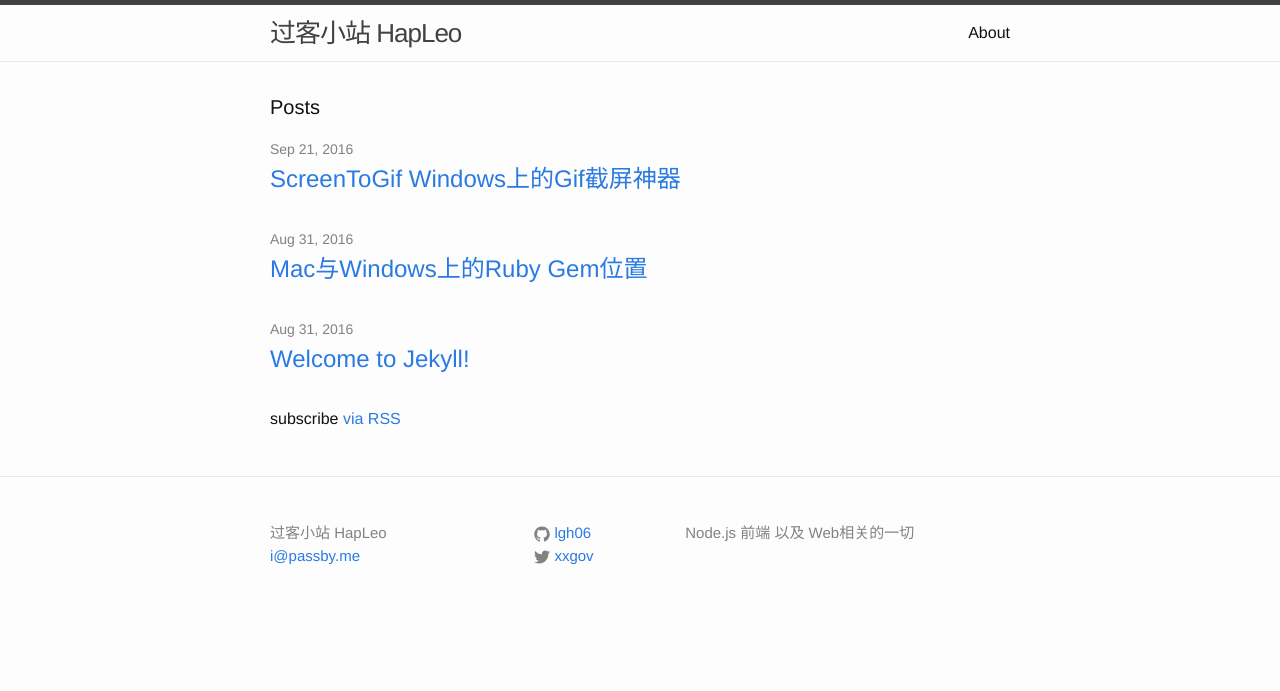
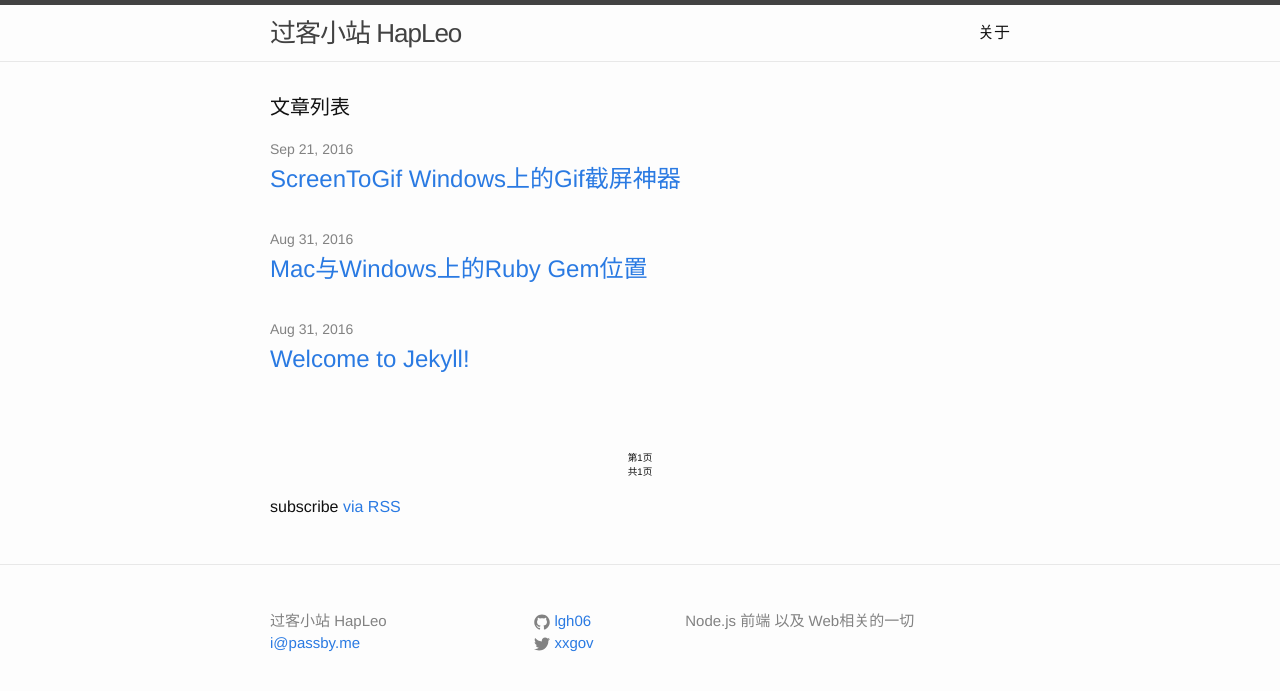
Before and after one commit to lgh06/blog, a Jekyll site: the page built from index.html, in a window 1280 px wide. Shown: the top 691 px of the page. Built offline with Jekyll 4.4.1, drawn with Linux system fonts in a browser that asks for light colours; the list of posts is cut into pages by our own code.

Commit message:
pagination and css

```diff
--- a/Gemfile
+++ b/Gemfile
@@ -14,6 +14,8 @@ ruby RUBY_VERSION
 # This is the default theme for new Jekyll sites. You may change this to anything you like.
 gem "minima"
 
+gem "jekyll-paginate"
+
 # If you want to use GitHub Pages, remove the "gem "jekyll"" above and
 # uncomment the line below. To upgrade, run `bundle update github-pages`.
 gem "github-pages", group: :jekyll_plugins
--- a/_config.yml
+++ b/_config.yml
@@ -26,6 +26,11 @@ github_username:  lgh06
 markdown: kramdown
 theme: minima
 
+paginate: 5
+paginate_path: "/page/:num/"
+
 port: 12000
 
 highlighter: pygments
+
+gems: ["jekyll-paginate"]
--- a/_sass/minima.scss
+++ b/_sass/minima.scss
@@ -41,3 +41,13 @@ $on-laptop:        800px !default;
   "minima/layout",
   "minima/syntax-highlighting"
 ;
+.pagination{
+  font-size:60%;
+  margin-top:10%;
+}
+.l-total-page-num{
+  font-size:60%;
+}
+.pagination,.l-total-page-num{
+  text-align:center;
+}
--- a/about.md
+++ b/about.md
@@ -1,6 +1,6 @@
 ---
 layout: page
-title: About
+title: "关于"
 permalink: /about/
 ---
 
--- a/index.html
+++ b/index.html
@@ -4,10 +4,10 @@ layout: default
 
 <div class="home">
 
-  <h1 class="page-heading">Posts</h1>
+  <h1 class="page-heading">文章列表</h1>
 
   <ul class="post-list">
-    {% for post in site.posts %}
+    {% for post in paginator.posts %}
       <li>
         <span class="post-meta">{{ post.date | date: "%b %-d, %Y" }}</span>
 
@@ -18,6 +18,26 @@ layout: default
     {% endfor %}
   </ul>
 
+<!-- Pagination links -->
+<div class="pagination">
+  {% if paginator.previous_page %}
+    <a href="{{ paginator.previous_page_path }}" class="previous">上一页</a>
+  {% else %}
+    <!-- <span class="previous">Previous</span> -->
+  {% endif %}
+  <span class="page_number ">第{{ paginator.page }}页</span>
+  {% if paginator.next_page %}
+    <a href="{{ paginator.next_page_path }}" class="next">下一页</a>
+  {% else %}
+    <!-- <span class="next ">Next</span> -->
+  {% endif %}
+</div>
+
+
+
+
+
+  <p class="l-total-page-num">共{{ paginator.total_pages }}页</p>
   <p class="rss-subscribe">subscribe <a href="{{ "/feed.xml" | prepend: site.baseurl }}">via RSS</a></p>
 
 </div>
```
Also changed, not shown: Gemfile.lock.
